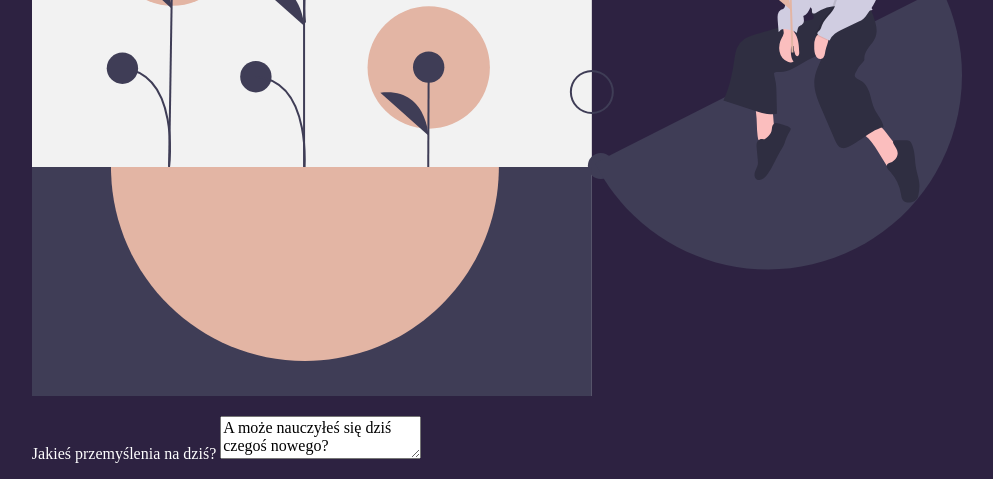
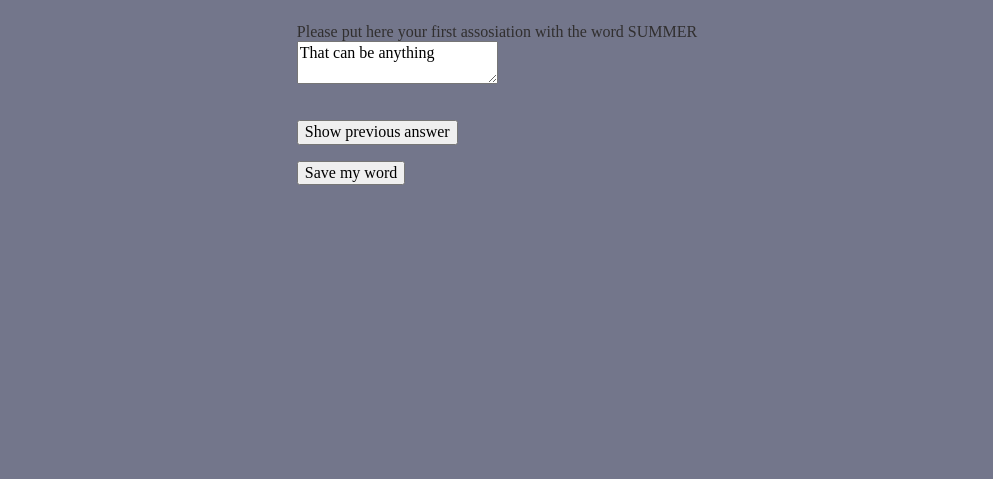
Before and after one commit to annaudziela/simple-editor, a website built with webpack: page src/pages/index.html in a window 1280 px wide. Shown: the part 336-815 px from the top of the page, without its empty margins (143-1136 px from the left). Built offline with nearby package versions, Linux system fonts and the light colour scheme.

Commit message:
basic layout

```diff
--- a/src/pages/index.html
+++ b/src/pages/index.html
@@ -7,21 +7,33 @@
 </head>
 <body>
   <main>
-    <article>
+    <article class="editor">
   <header>
     <h1>
       Summer Thoughts Editor
     </h1>
   </header>
- <div>
-    <img src="/src/assets/img/flower.svg" alt="flower"/>
-  </div>
-  <p>
-    <label class="label" for="textarea">Jakieś przemyślenia na dziś?</label>
+    <!-- <img class="editor__image" src="/src/assets/img/flower.svg" alt="flower"/> -->
+  <form class="form">
+  <p class="form__text">
+    <label class="label" for="textarea">Please put here your first assosiation with the word SUMMER</label>
     <textarea
     id="textarea"
-    name="textarea">A może nauczyłeś się dziś czegoś nowego?</textarea>
+    name="textarea">That can be anything</textarea>
   </p>
+</form>
+<div class="button">
+  <p class="button__preview">
+  <button class="button__preview--action">
+    Show previous answer
+  </button>
+  </p>
+  <p class="button__save">
+    <button class="button__preview--save">
+      Save my word
+    </button>
+    </p>
+  </div>
   </article>
 
 </main>
--- a/src/scss/main.scss
+++ b/src/scss/main.scss
@@ -3,11 +3,42 @@
 @import "_variables";
 @import "modules/hello.scss";
 
+*,
+*::before,
+*:after {
+  box-sizing: inherit;
+}
+
 body {
-  background: $wtf;
-  color: #fff;
+
+  background: rgba(74, 78, 105, 0.774);
   display: flex;
   align-items: center;
   justify-content: center;
   min-height: 100vh;
+  font-family: 'Cormorant', serif;
+  color: #312F2F;
+
 }
+.editor {
+  display: flex;
+  flex-direction: column;
+}
+// .editor__image {
+//   margin: 70px 141px 1095px 1107px;
+//   align-self: flex-start;
+//   width: 192px;
+//   height: 138px;
+//   display: block;
+//   flex-shrink: 0;
+
+// }
+
+.form {
+  display: block;
+}
+
+.label {
+  display: flex;
+  flex-direction: column;
+}
```
